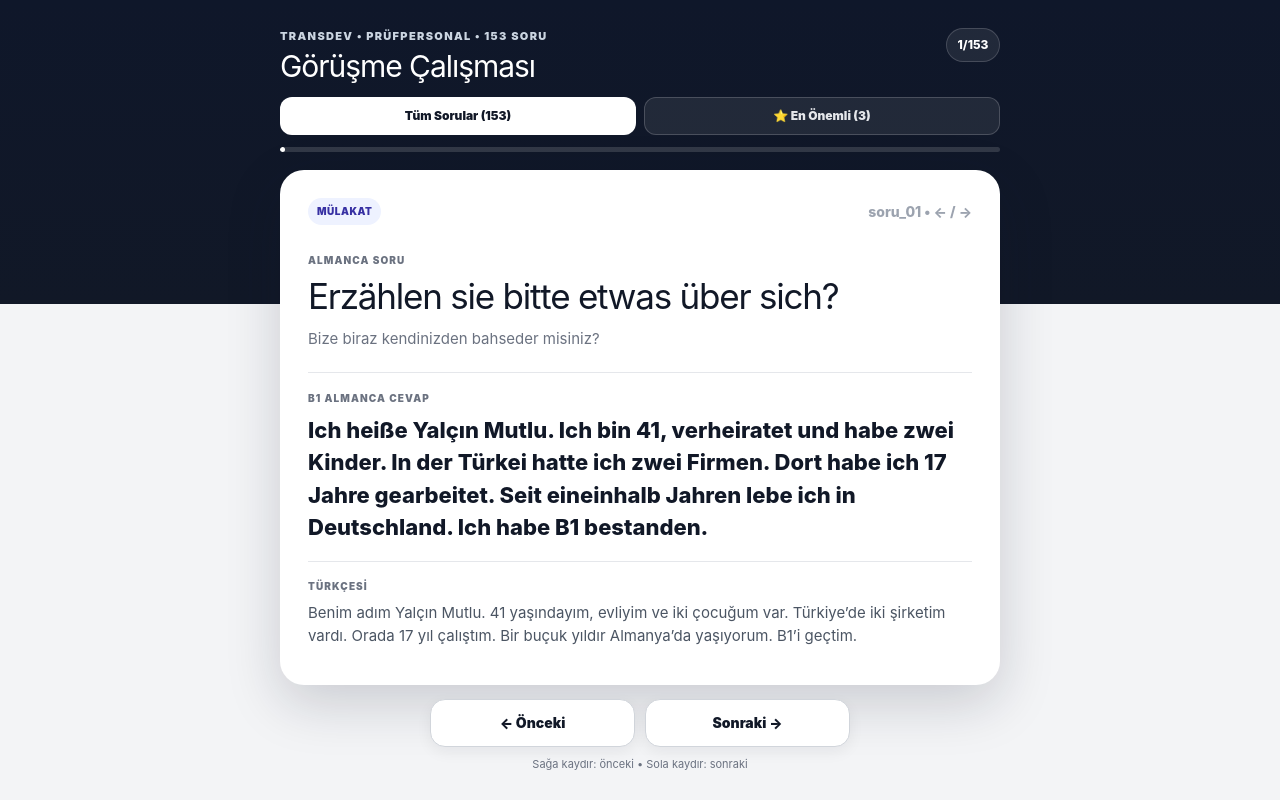
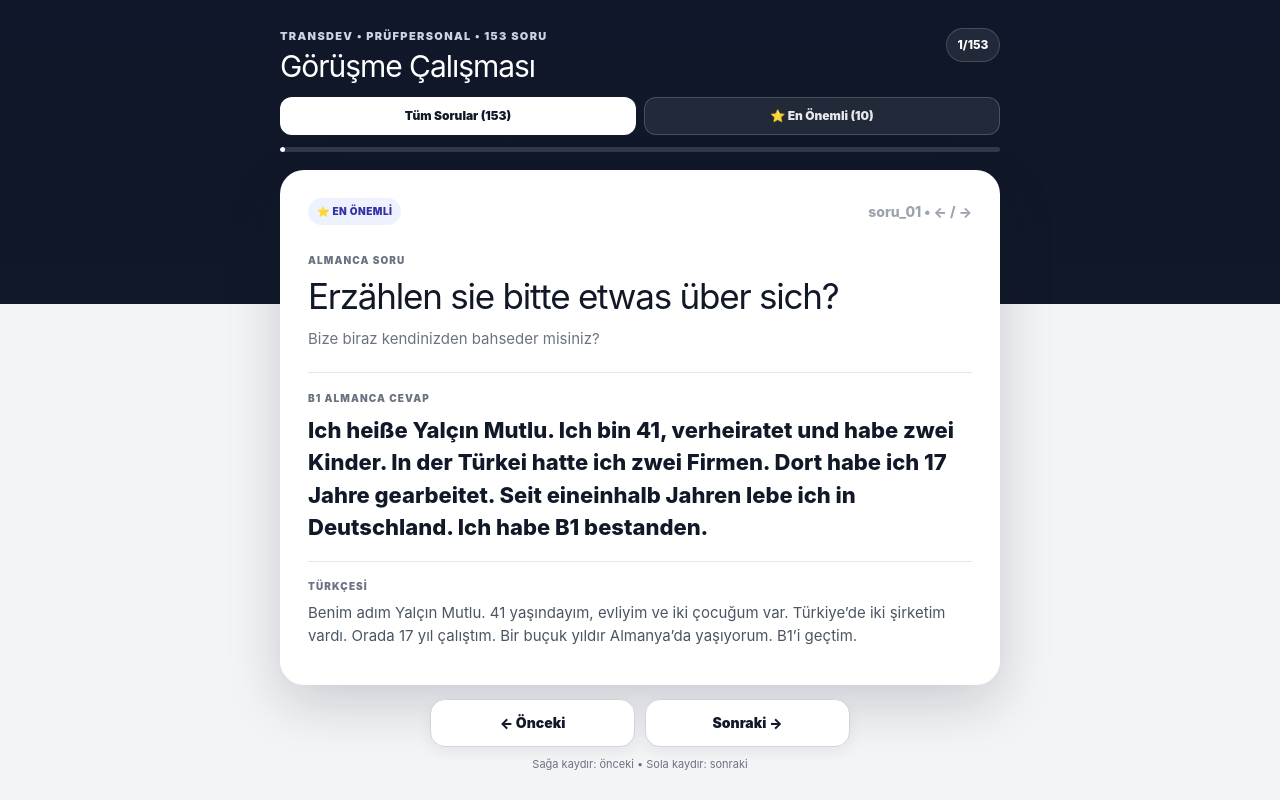
Before and after one commit to ymgrmny-gif/yalcinmutlu, a Next.js app: page /transdev-gorusme in a window 1280 px wide. Built offline with nearby package versions, Linux system fonts and the light colour scheme; no server answers.

Commit message:
Expand important mode to all ten video questions

```diff
--- a/app/transdev-gorusme/StudyDeck.tsx
+++ b/app/transdev-gorusme/StudyDeck.tsx
@@ -9,6 +9,7 @@ import part05 from '@/data/transdev-interview/part-05.json';
 import part06 from '@/data/transdev-interview/part-06.json';
 import part07 from '@/data/transdev-interview/part-07.json';
 import legacyAdditions from '@/data/transdev-interview/legacy-studydeck-additions.json';
+import videoImportant from '@/data/transdev-interview/video-important-questions.json';
 import styles from './page.module.css';
 
 type Question = {
@@ -24,7 +25,12 @@ type LegacyAdditions = {
   fieldOverrides: Record<string, Partial<Pick<Question, 'cevap' | 'anlami'>>>;
 };
 
-const importantIds = new Set(['ek_151', 'ek_152', 'ek_153']);
+type VideoImportant = {
+  source: string;
+  importantIds: string[];
+};
+
+const importantIds = new Set((videoImportant as VideoImportant).importantIds);
 
 const sourceQuestions = [
   ...(part01 as Question[]),
```
